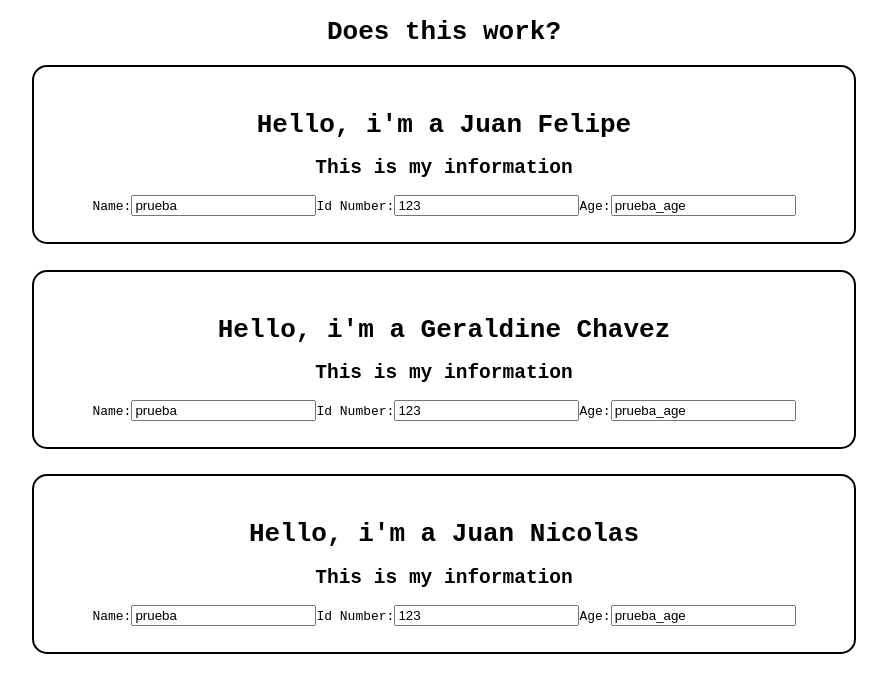
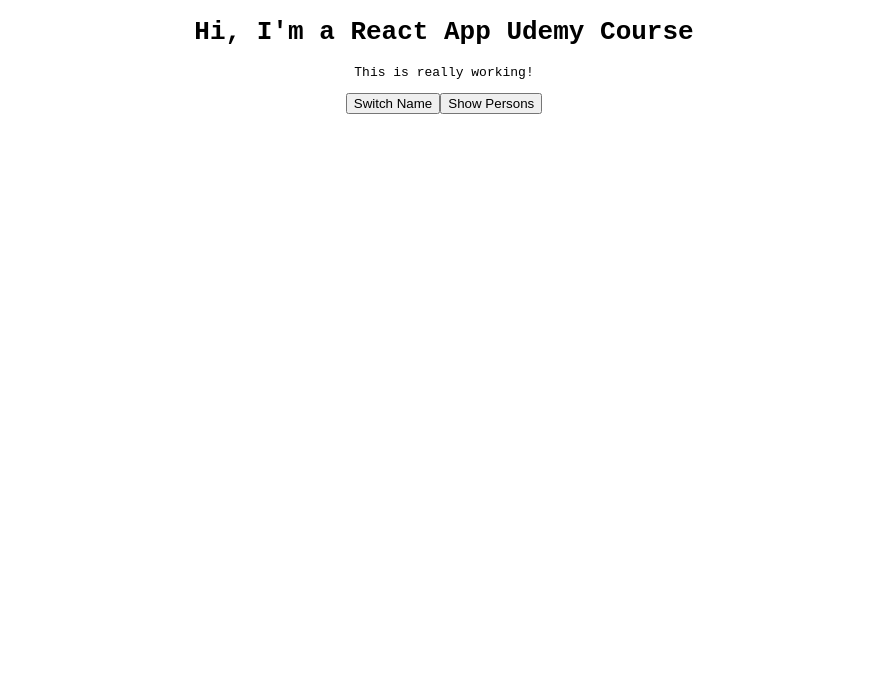
Before and after one commit to Juanfe98/react_course, a React (Create React App) app: page / in a window 1280 px wide. Shown: the top 692 px of the page, without its empty margins (196-1083 px from the left). Built offline with nearby package versions, Linux system fonts and the light colour scheme.

Commit message:
Primer tipo de condiciones visto, seccion 4 video 52

```diff
--- a/src/App.js
+++ b/src/App.js
@@ -1,17 +1,80 @@
-import React from 'react';
+import React, { Component } from 'react';
 import './App.css';
-//Componentes import
 import Person from './Person/Person';
 
-function App() {
-  return (
-    <div className="App">
-      <h1>Does this work?</h1>
-      <Person name="Juan Felipe"/>
-      <Person name= "Geraldine Chavez"/>
-      <Person name= "Juan Nicolas"/>
-    </div>
-  );
+class App extends Component {
+  state = {
+    persons: [
+      { name: 'Max', age: 28 },
+      { name: 'Manu', age: 29 },
+      { name: 'Stephanie', age: 26 }
+    ],
+    otherState: 'some other value',
+    showPersons: false
+  }
+
+  switchNameHandler = (newName) => {
+    // console.log('Was clicked!');
+    // DON'T DO THIS: this.state.persons[0].name = 'Maximilian';
+    this.setState( {
+      persons: [
+        { name: newName, age: 28 },
+        { name: 'Manu', age: 29 },
+        { name: 'Stephanie', age: 27 }
+      ]
+    } )
+  }
+
+  nameChangedHandler = (event) => {
+    this.setState( {
+      persons: [
+        { name: 'Max', age: 28 },
+        { name: event.target.value, age: 29 },
+        { name: 'Stephanie', age: 26 }
+      ]
+    } )
+  }
+
+  //Handler para mostrar las personas y ocultarlas
+  showPersonsHandler = () => {
+    const actual_state = this.state.showPersons;
+    this.setState ({
+     showPersons: !actual_state
+    });
+  }
+
+  render () {
+    return (
+      <div className="App">
+        <h1>Hi, I'm a React App Udemy Course</h1>
+        <p>This is really working!</p>
+        <button onClick={() => this.switchNameHandler('Maximilian!!')}>Switch Name</button>
+        <button onClick={this.showPersonsHandler}>Show Persons</button>
+        {
+          /**
+           *Condicion que verifica si se deben o no mostrar las personas
+           *Tipo de condiciones usando expresiones terninarias
+          */
+          this.state.showPersons ?
+            <div>
+              <Person
+                name={this.state.persons[0].name}
+                age={this.state.persons[0].age} />
+              <Person
+                name={this.state.persons[1].name}
+                age={this.state.persons[1].age}
+                click={this.switchNameHandler.bind(this, 'Max!')}
+                changed={this.nameChangedHandler} >My Hobbies: Racing</Person>
+              <Person
+                name={this.state.persons[2].name}
+                age={this.state.persons[2].age} />
+            </div>
+          :null
+        }
+      </div>
+    );
+    // return React.createElement('div', {className: 'App'}, React.createElement('h1', null, 'Does this work now?'));
+  }
 }
 
 export default App;
--- a/src/Person/Person.css
+++ b/src/Person/Person.css
@@ -1,9 +1,9 @@
+/* creacion de una clase css para el component person */
 .person{
-    border: 2px solid #000000;
+    border: 2px solid #fff;
     padding: 2%;
-    box-shadow: #000000;
-    width: 60%;
-    margin: auto;
-    margin-bottom: 2%;
+    box-shadow: 0 2px 2px;
+    width: 30%;
+    margin:16px auto;
     border-radius: 15px;
 }
--- a/src/Person/Person.js
+++ b/src/Person/Person.js
@@ -1,19 +1,14 @@
 import React from 'react';
+//Los css se deben importar donde se van a utilizar
 import './Person.css';
-
-const Person =  (props) => {
+const person = ( props ) => {
     return (
         <div className="person">
-            <h1>Hello, i'm a {props.name}</h1>
-            <h2>This is my information</h2>
-            <label for="name">Name:</label>
-            <input type="text" value="prueba"/>
-            <label for="id">Id Number:</label>
-            <input type="number" value="123"/>
-            <label for="age">Age:</label>
-            <input type="text" value="prueba_age"/>
+            <p onClick={props.click}>I'm {props.name} and I am {props.age} years old!</p>
+            <p>{props.children}</p>
+            <input type="text" onChange={props.changed} value={props.name} />
         </div>
     )
+};
 
-}
-export default Person
+export default person;
```
